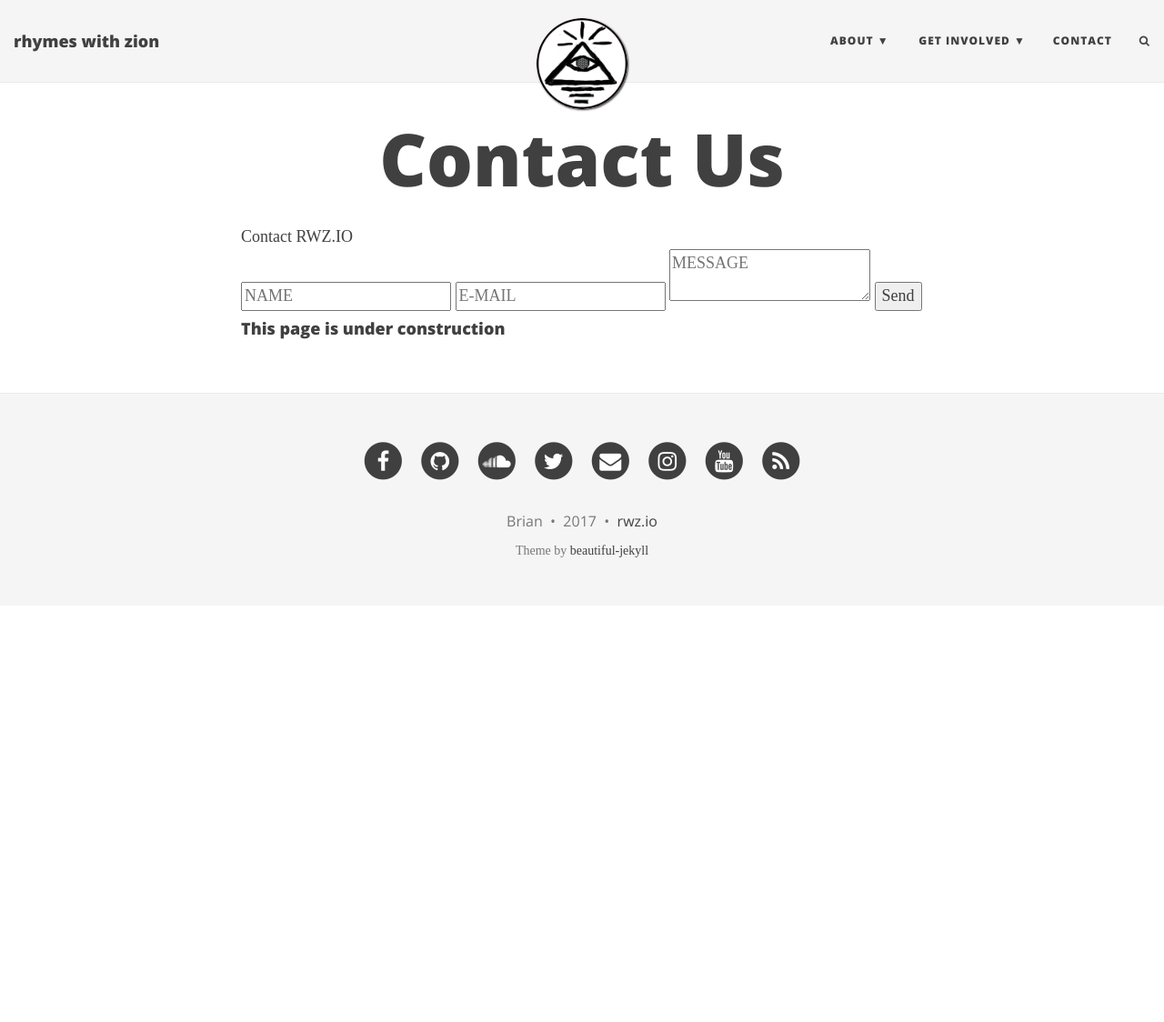
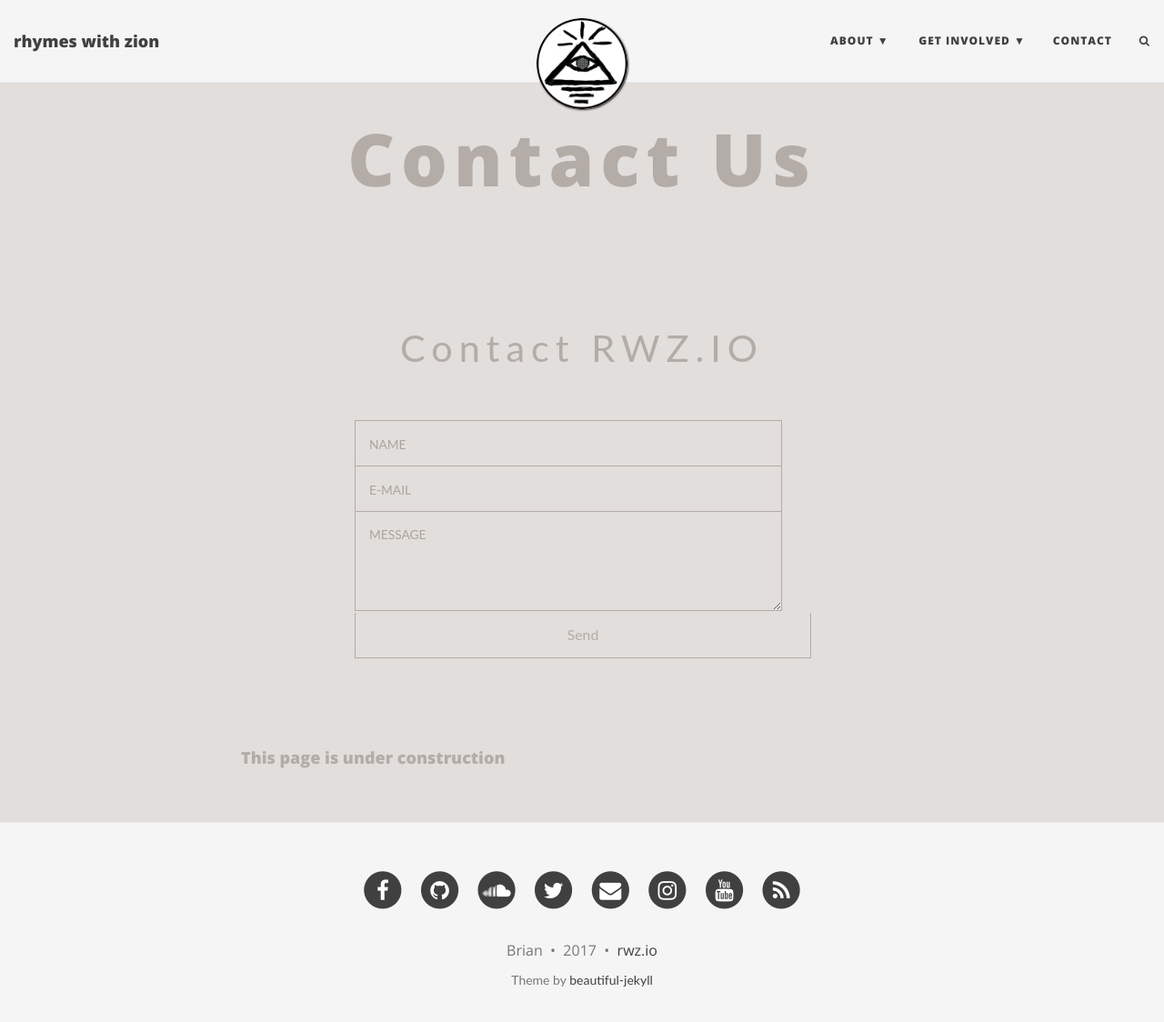
Before and after one commit to rhymeswithzion/rwz-test, a Jekyll site: the page built from contact.md, in a window 1280 px wide and 1138 px high. Shown: the top 1124 px of the window at 91% size. Built offline with Jekyll 4.4.1, drawn with Linux system fonts in a browser that asks for light colours; some web fonts are replaced; comment, search, counter and statistics services are not loaded.

Commit message:
Create main.css

```diff
--- a/css/main.css
+++ b/css/main.css
@@ -695,3 +695,173 @@
 #social-share-section {
   margin-bottom: 30px;
 }
+
+
+@import url(https://fonts.googleapis.com/css?family=Lato:100,300,400);
+
+input::-webkit-input-placeholder, textarea::-webkit-input-placeholder {
+  color: #aca49c;
+  font-size: 0.875em;
+}
+
+input:focus::-webkit-input-placeholder, textarea:focus::-webkit-input-placeholder {
+  color: #bbb5af;
+}
+
+input::-moz-placeholder, textarea::-moz-placeholder {
+  color: #aca49c;
+  font-size: 0.875em;
+}
+
+input:focus::-moz-placeholder, textarea:focus::-moz-placeholder {
+  color: #bbb5af;
+}
+
+input::placeholder, textarea::placeholder {
+  color: #aca49c;
+  font-size: 0.875em;
+}
+
+input:focus::placeholder, textarea::focus:placeholder {
+  color: #bbb5af;
+}
+
+input::-ms-placeholder, textarea::-ms-placeholder {
+  color: #aca49c;
+  font-size: 0.875em;
+}
+
+input:focus::-ms-placeholder, textarea:focus::-ms-placeholder {
+  color: #bbb5af;
+}
+
+/* on hover placeholder */
+
+input:hover::-webkit-input-placeholder, textarea:hover::-webkit-input-placeholder {
+  color: #e2dedb;
+  font-size: 0.875em;
+}
+
+input:hover:focus::-webkit-input-placeholder, textarea:hover:focus::-webkit-input-placeholder {
+  color: #cbc6c1;
+}
+
+input:hover::-moz-placeholder, textarea:hover::-moz-placeholder {
+  color: #e2dedb;
+  font-size: 0.875em;
+}
+
+input:hover:focus::-moz-placeholder, textarea:hover:focus::-moz-placeholder {
+  color: #cbc6c1;
+}
+
+input:hover::placeholder, textarea:hover::placeholder {
+  color: #e2dedb;
+  font-size: 0.875em;
+}
+
+input:hover:focus::placeholder, textarea:hover:focus::placeholder {
+  color: #cbc6c1;
+}
+
+input:hover::placeholder, textarea:hover::placeholder {
+  color: #e2dedb;
+  font-size: 0.875em;
+}
+
+input:hover:focus::-ms-placeholder, textarea:hover::focus:-ms-placeholder {
+  color: #cbc6c1;
+}
+
+body {
+  font-family: 'Lato', sans-serif;
+  background: #e2dedb;
+  color: #b3aca7;
+}
+
+header {
+  position: relative;
+  margin: 100px 0 25px 0;
+  font-size: 2.3em;
+  text-align: center;
+  letter-spacing: 7px;
+}
+
+#form {
+  position: relative;
+  width: 500px;
+  margin: 50px auto 100px auto;
+}
+
+input {
+  font-family: 'Lato', sans-serif;
+  font-size: 0.875em;
+  width: 470px;
+  height: 50px;
+  padding: 0px 15px 0px 15px;
+
+  background: transparent;
+  outline: none;
+  color: #726659;
+
+  border: solid 1px #b3aca7;
+  border-bottom: none;
+
+  transition: all 0.3s ease-in-out;
+  -webkit-transition: all 0.3s ease-in-out;
+  -moz-transition: all 0.3s ease-in-out;
+  -ms-transition: all 0.3s ease-in-out;
+}
+
+input:hover {
+  background: #b3aca7;
+  color: #e2dedb;
+}
+
+textarea {
+  width: 470px;
+  max-width: 470px;
+  height: 110px;
+  max-height: 110px;
+  padding: 15px;
+
+  background: transparent;
+  outline: none;
+
+  color: #726659;
+  font-family: 'Lato', sans-serif;
+  font-size: 0.875em;
+
+  border: solid 1px #b3aca7;
+
+  transition: all 0.3s ease-in-out;
+  -webkit-transition: all 0.3s ease-in-out;
+  -moz-transition: all 0.3s ease-in-out;
+  -ms-transition: all 0.3s ease-in-out;
+}
+
+textarea:hover {
+  background: #b3aca7;
+  color: #e2dedb;
+}
+
+#submit {
+  width: 502px;
+
+  padding: 0;
+  margin: -5px 0px 0px 0px;
+
+  font-family: 'Lato', sans-serif;
+  font-size: 0.875em;
+  color: #b3aca7;
+
+  outline:none;
+  cursor: pointer;
+
+  border: solid 1px #b3aca7;
+  border-top: none;
+}
+
+#submit:hover {
+  color: #e2dedb;
+}
```
